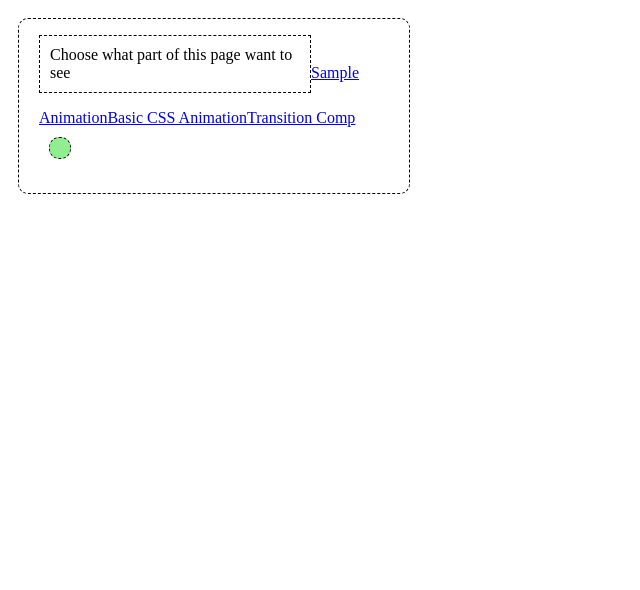
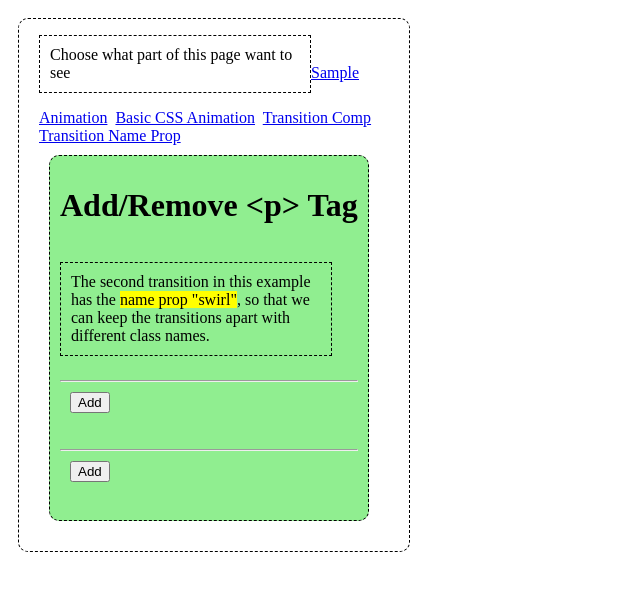
Before and after one commit to erymn/learn-vujs-w3s, a Vue app in the folder ScaleUp/firstsfc/: page /transitionnameprop in a window 1280 px wide. Shown: the top 590 px of the page, without its empty margins (0-640 px from the left). Built offline with nearby package versions, Linux system fonts and the light colour scheme.

Commit message:
Prop Name transition

```diff
--- a/ScaleUp/firstsfc/src/App12.vue
+++ b/ScaleUp/firstsfc/src/App12.vue
@@ -1,8 +1,9 @@
 <template>
     <p>Choose what part of this page want to see</p>
-    <router-link to="/sampleanim">Sample Animation</router-link>
-    <router-link to="/basiccssanim">Basic CSS Animation</router-link>
-    <router-link to="/vuetransition">Transition Comp</router-link>
+    <router-link to="/sampleanim">Sample Animation</router-link>&nbsp;
+    <router-link to="/basiccssanim">Basic CSS Animation</router-link>&nbsp;
+    <router-link to="/vuetransition">Transition Comp</router-link>&nbsp;
+    <router-link to="/transitionnameprop">Transition Name Prop</router-link>
     <div>
         <router-view></router-view>
     </div>
--- /dev/null
+++ b/ScaleUp/firstsfc/src/components/vueanimation/TransitionNameProp.vue
@@ -0,0 +1,102 @@
+<template>
+    <h1>Add/Remove &lt;p&gt; Tag</h1>
+    <p>The second transition in this example has the <mark>name prop "swirl"</mark>, so that we can keep the transitions
+        apart with
+        different class names.</p>
+    <hr>
+    <button @click="this.p1Exists = !this.p1Exists">{{ btn1Text }}</button><br>
+    <Transition>
+        <p v-if="p1Exists" id="p1">Hello World Existing!</p>
+    </Transition>
+    <hr>
+    <button @click="this.p2Exists = !this.p2Exists">{{ btn2Text }}</button><br>
+    <Transition name="swirl">
+        <p v-if="p2Exists" id="p2">Hello World Swirl!</p>
+    </Transition>
+</template>
+
+<script>
+export default {
+    data() {
+        return {
+            p1Exists: false,
+            p2Exists: false
+        }
+    },
+    computed: {
+        btn1Text() {
+            if (this.p1Exists) {
+                return 'Remove';
+            }
+            else {
+                return 'Add';
+            }
+        },
+        btn2Text() {
+            if (this.p2Exists) {
+                return 'Remove';
+            }
+            else {
+                return 'Add';
+            }
+        }
+    }
+}
+</script>
+
+<style>
+.v-enter-active {
+    background-color: lightgreen;
+    animation: added 1s;
+}
+
+.v-leave-active {
+    background-color: lightcoral;
+    animation: added 1s reverse;
+}
+
+@keyframes added {
+    from {
+        opacity: 0;
+        translate: -100px 0;
+    }
+
+    to {
+        opacity: 1;
+        translate: 0 0;
+    }
+}
+
+.swirl-enter-active {
+    animation: swirlAdded 1s;
+}
+
+.swirl-leave-active {
+    animation: swirlAdded 1s reverse;
+}
+
+@keyframes swirlAdded {
+    from {
+        opacity: 0;
+        rotate: 0;
+        scale: 0.1;
+    }
+
+    to {
+        opacity: 1;
+        rotate: 360deg;
+        scale: 1;
+    }
+}
+
+#p1,
+#p2 {
+    display: inline-block;
+    padding: 10px;
+    border: dashed black 1px;
+}
+
+#p2 {
+    background-color: lightcoral;
+}
+</style>
--- a/ScaleUp/firstsfc/src/main.js
+++ b/ScaleUp/firstsfc/src/main.js
@@ -60,6 +60,7 @@ import App12 from "./App12.vue"
 import SampleCssAnimation from "./components/vueanimation/SampleCssAnimation.vue";
 import BasicCssAnimation from "./components/vueanimation/BasicCssAnimation.vue";
 import TheTransitionComp from "./components/vueanimation/TheTransitionComp.vue";
+import TransitionNameProp from "./components/vueanimation/TransitionNameProp.vue";
 
 // const app = createApp(App)
 // app.component('food-item', FoodItem)
@@ -215,11 +216,11 @@ const router = createRouter({
             name: 'Transition Comp',
             component: TheTransitionComp
         },
-        // {
-        //     path: '/roform',
-        //     name: 'ReadOnly Form',
-        //     component: ReadOnlyFormInput
-        // },
+        {
+            path: '/transitionnameprop',
+            name: 'Transition Name Prop',
+            component: TransitionNameProp
+        },
         // {
         //     path: '/varform',
         //     name: 'Various Form',
```
